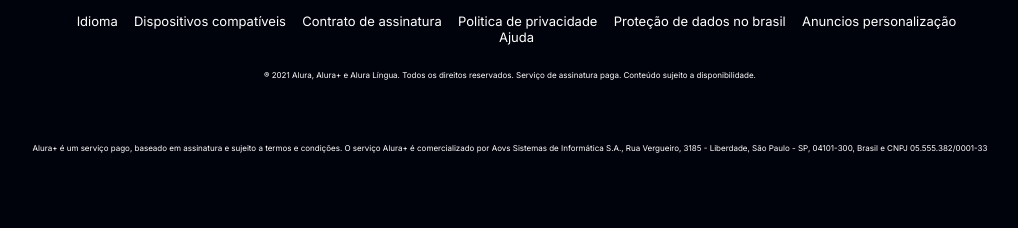
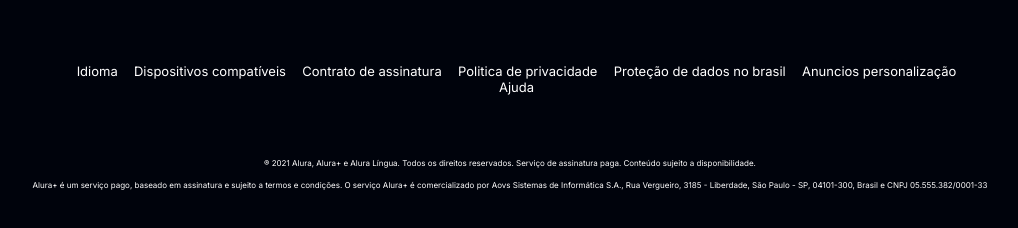
Before and after one commit to DuDSTOPIA/HTML5-CSS3, a plain HTML site: page index.html in a window 1280 px wide. Shown: the part 3664-3892 px from the top of the page, without its empty margins (130-1148 px from the left). Drawn offline with Linux system fonts and the light colour scheme.

Commit message:
acertando padding do rodapé

```diff
--- a/index.html
+++ b/index.html
@@ -92,10 +92,12 @@
             </ul>
 
         </section>
+        <div class="container-rodape__texto">
+            <p class="rodape__texto">® 2021 Alura, Alura+ e Alura Língua. Todos os direitos reservados. Serviço de assinatura paga. Conteúdo sujeito a disponibilidade.</p>
 
-        <p class="rodape__texto">® 2021 Alura, Alura+ e Alura Língua. Todos os direitos reservados. Serviço de assinatura paga. Conteúdo sujeito a disponibilidade.</p>
+            <p class="rodape__texto">Alura+ é um serviço pago, baseado em assinatura e sujeito a termos e condições. O serviço Alura+ é comercializado por Aovs Sistemas de Informática S.A., Rua Vergueiro, 3185 - Liberdade, São Paulo - SP, 04101-300, Brasil e CNPJ 05.555.382/0001-33</p>
+        </div>
 
-        <p class="rodape__texto">Alura+ é um serviço pago, baseado em assinatura e sujeito a termos e condições. O serviço Alura+ é comercializado por Aovs Sistemas de Informática S.A., Rua Vergueiro, 3185 - Liberdade, São Paulo - SP, 04101-300, Brasil e CNPJ 05.555.382/0001-33</p>
 
     </footer>
 
--- a/style.css
+++ b/style.css
@@ -118,8 +118,10 @@ body {
 
 .rodape {
     text-align: center;
+}
 
-
+.rodape__logo {
+    margin-bottom: 50px;
 }
 .todos__links {
     display: flex;
@@ -145,11 +147,14 @@ body {
     margin-left: 1em;
 }
 
+.container-rodape__texto {
+    margin:50px 0;
+}
+
 .rodape__texto {
     width: 90%;
     margin: 1% 5%;
     font-size: 0.5em;
-    padding-bottom: 50px;
 }
 
 .lista__link a:hover {
```
